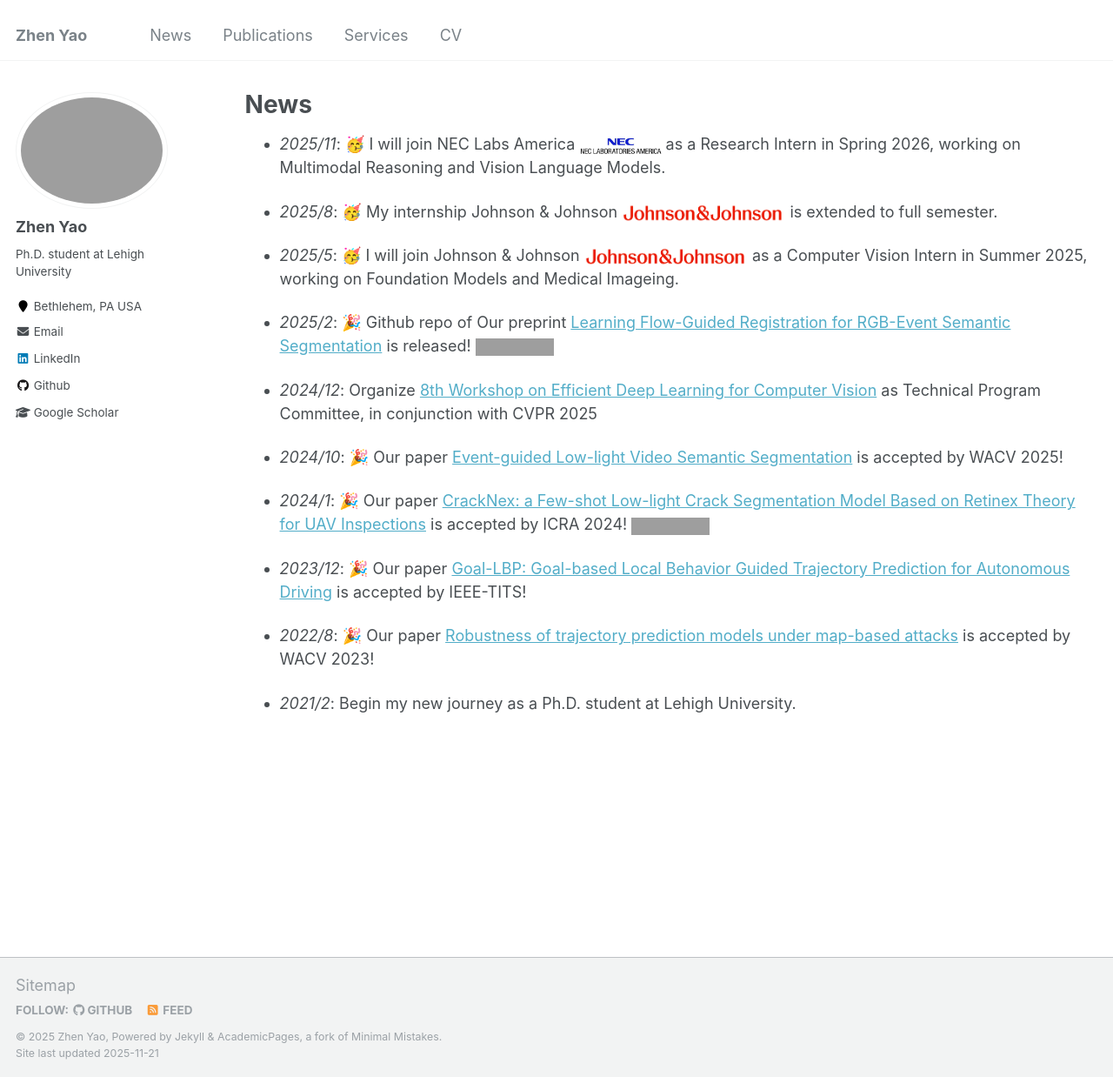
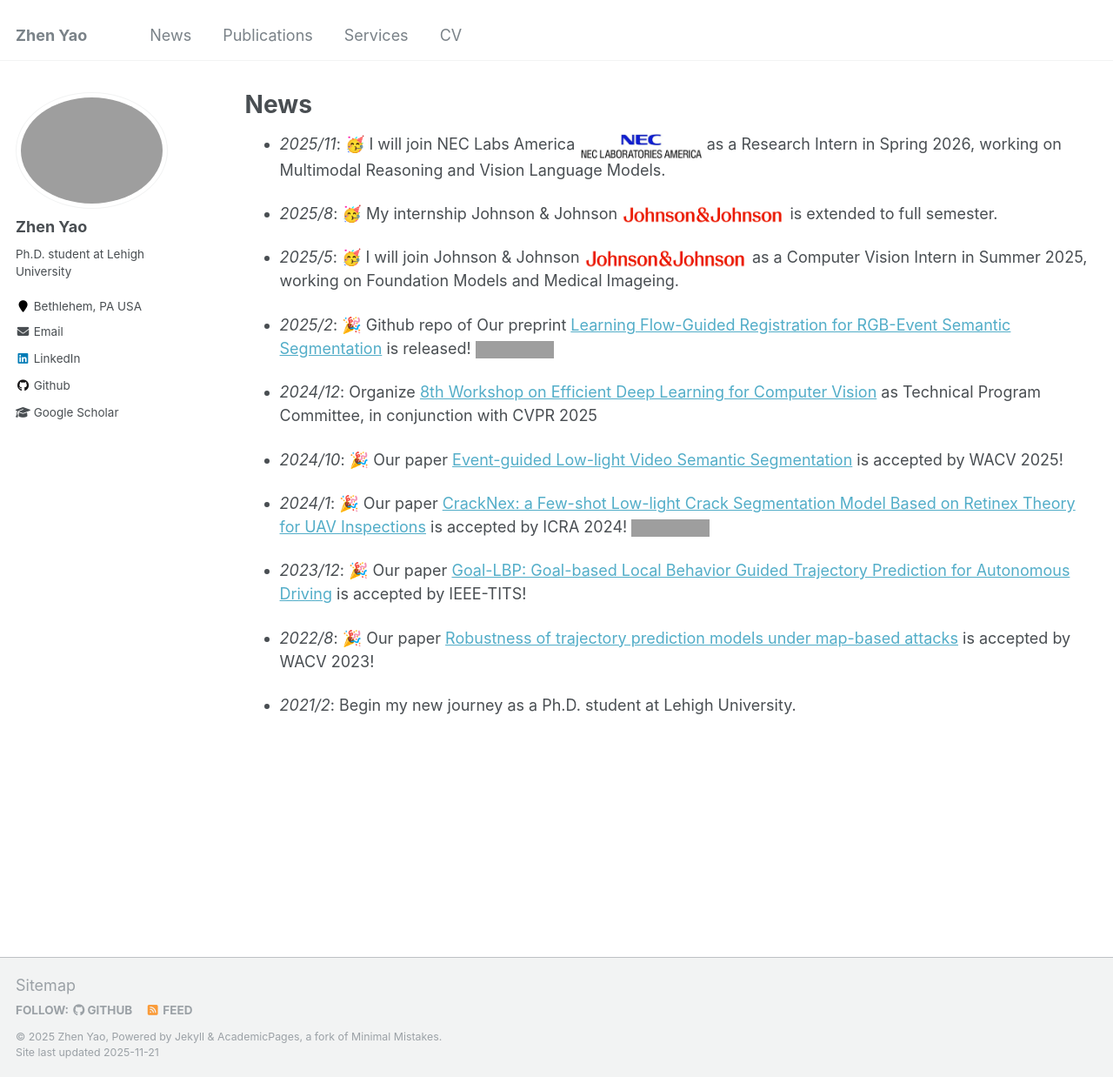
Before and after one commit to zyaocoder/zyaocoder.github.io, a Jekyll site: the page built from _pages/markdown.md, in a window 1280 px wide and 1238 px high. Shown: the whole window at 87% size. Built offline with Jekyll 4.4.1, drawn with Linux system fonts in a browser that asks for light colours; grey boxes are pictures that could not be loaded.

Commit message:
Update markdown.md

```diff
--- a/_pages/markdown.md
+++ b/_pages/markdown.md
@@ -8,7 +8,7 @@
   - /markdown.html
 ---
 
-* *2025/11*: 🥳 I will join NEC Labs America <img src="../images/nec.png" alt="NEC Labs" width="10%"> as a Research Intern in Spring 2026, working on Multimodal Reasoning and Vision Language Models.
+* *2025/11*: 🥳 I will join NEC Labs America <img src="../images/nec.png" alt="NEC Labs" width="15%"> as a Research Intern in Spring 2026, working on Multimodal Reasoning and Vision Language Models.
 
 * *2025/8*: 🥳 My internship Johnson & Johnson <img src="../images/jnj.png" alt="Johnson & Johnson" width="20%"> is extended to full semester.
 
```
